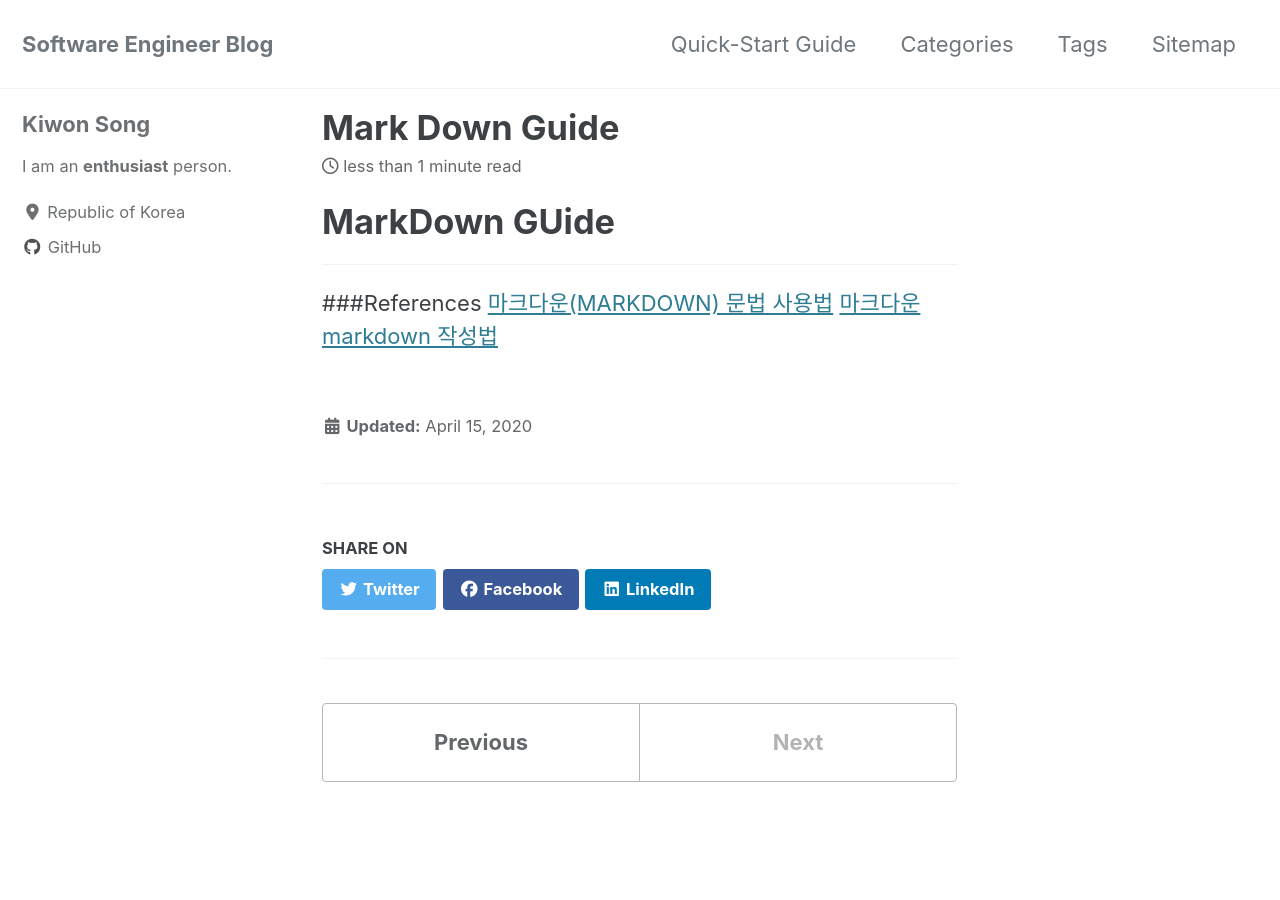
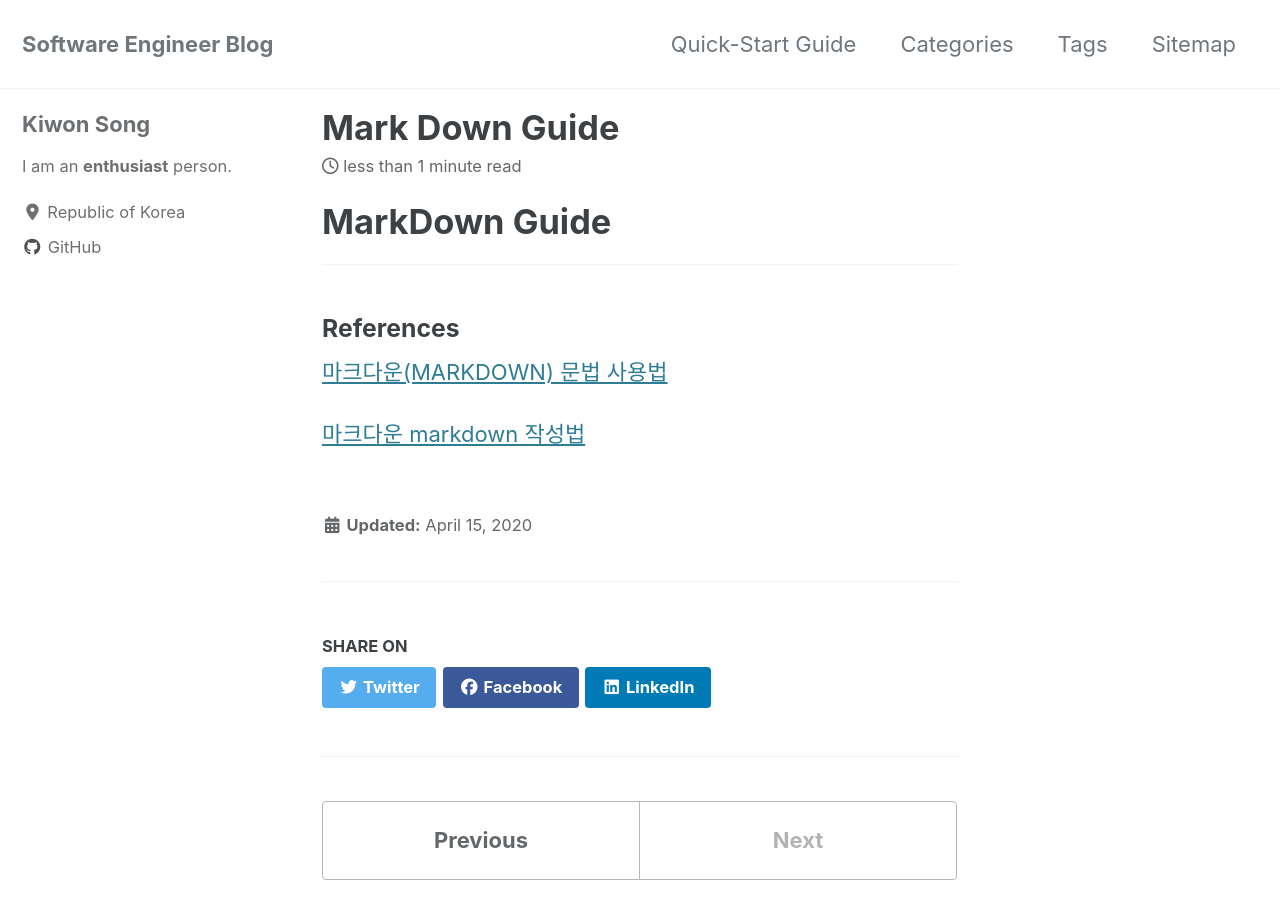
Before and after one commit to songkwwwwwww/songkwwwwwww.github.com, a Jekyll site: the page built from _posts/2020-04-15-mark-down-guide.md, in a window 1280 px wide and 900 px high. Built offline with Jekyll 4.4.1, drawn with Linux system fonts in a browser that asks for light colours; cached includes are drawn as plain includes; nearby versions of some CDN libraries.

```diff
--- a/_posts/2020-04-15-mark-down-guide.md
+++ b/_posts/2020-04-15-mark-down-guide.md
@@ -1,9 +1,11 @@
-MarkDown GUide
+MarkDown Guide
 ===
 
 ---
 
 
-###References
+### References
+
 [마크다운(MARKDOWN) 문법 사용법](https://eungbean.github.io/2018/06/11/How-to-use-markdown/)
+
 [마크다운 markdown 작성법](https://gist.github.com/ihoneymon/652be052a0727ad59601)
```
Also changed, not shown: _posts/2020-04-15-bash-shell-guide.md (+6 -1 lines).
